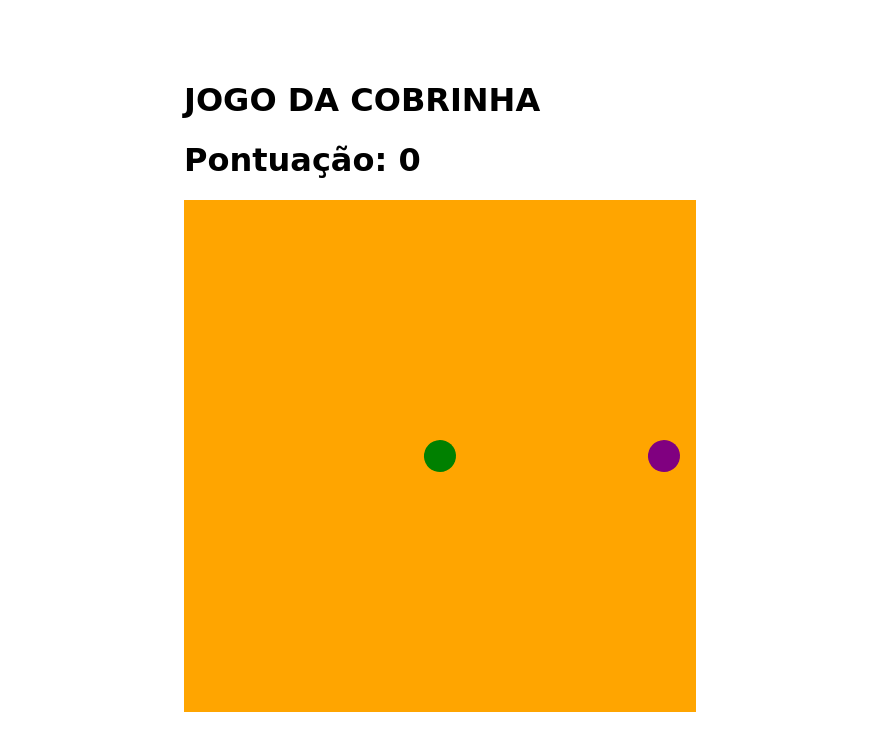
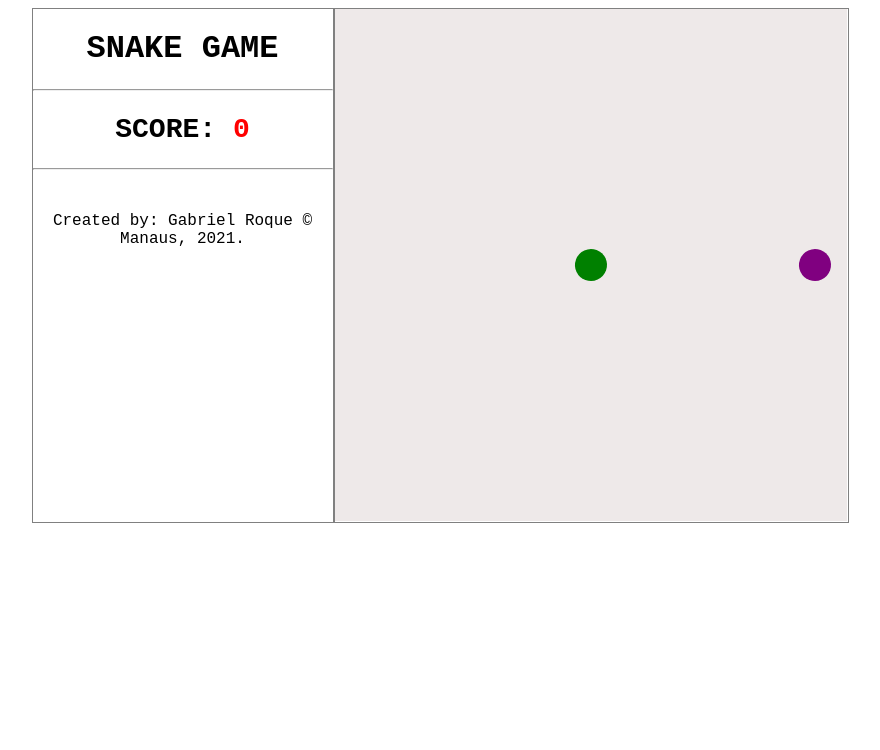
Before and after one commit to gabrielgdhl/Jogo-Cobrinha, a plain HTML site: page index.html in a window 1280 px wide. Shown: the whole page, without its empty margins (200-1080 px from the left). Drawn offline with Linux system fonts and the light colour scheme.

Commit message:
melhorei o layout

```diff
--- a/css/style.css
+++ b/css/style.css
@@ -1,10 +1,20 @@
-body {
+body{
+    display: flex;
+    align-items: center;
+    justify-content: center;
+    font-family: Andale Mono, monospace;
+}
+#canvas{
+    border: gray solid 1px;
+    width: 513px;
+    height: 513px;
+}
 
-    height: 95vh;
-    width: 95;
-    display: flex;
-    justify-content: center;
-    align-items: center;
-    flex-direction: column;
-    font-family:  cursive;
+#info-player{
+    border: gray solid 1px;
+    width: 300px;
+    height: 513px;
+    text-align: center;
+
+
 }
--- a/index.html
+++ b/index.html
@@ -9,10 +9,21 @@
         <script defer src="js/script.js"></script>
     </head>
     <body>
-        <div>
-            <h1>JOGO DA COBRINHA</h1>
-            <div id="score-player"></div>
+        <div id="info-player">
+            <h1>SNAKE GAME</h1><hr>
+            <h3 id="pontuacao"></h3><hr>
+            <br>
+            <footer id="rodape">
+                <p>Created by: Gabriel Roque &copy;<br>
+                Manaus, 2021.</p>
+            </footer>
+        </div>
+
+        <div id="canvas">
             <canvas id="snake-id" width="512" height="512"></canvas>
         </div>
+
+
+
     </body>
 </html>
--- a/js/script.js
+++ b/js/script.js
@@ -22,7 +22,7 @@ let food = {
 
 //função para criar o fundo do jogo
 function criarBG() {
-   context.fillStyle = "orange";//definindo a cor de fundo do jogo
+    context.fillStyle = "#EEE9E9";//definindo a cor de fundo do jogo
     context.fillRect(0, 0, 16 * box, 16 * box);//definindo o tamanho do desenho 16*32=512->tamanho definido do canvas.
 ;}
 
@@ -67,10 +67,10 @@ function iniciarJogo() {
     drawFood();
 
 
-    if(snake[0].x > 15 *box && direction == "right") snake[0].x = 0;
-    if(snake[0].x < 0  && direction == "left") snake[0].x = 16 * box;
-    if(snake[0].y > 15* box && direction == "down") snake[0].y = 0;
-    if(snake[0].y < 0  && direction == "up") snake[0].y = 16 * box;
+    if (snake[0].x > 16 * box && direction == "right") {clearInterval(jogo); alert("Game Over :)");}
+    if (snake[0].x < 0 && direction == "left") {clearInterval(jogo); alert("Game Over :)");}
+    if (snake[0].y > 16 * box && direction == "down") {clearInterval(jogo); alert("Game Over :)");}
+    if (snake[0].y < 0 && direction == "up"){clearInterval(jogo); alert("Game Over :)");}
 
     for(i=1; i < snake.length; i++ ){
         if(snake[0].x == snake[i].x && snake[0].y == snake[i].y){
@@ -104,11 +104,12 @@ function iniciarJogo() {
         x: snakeX,
         y: snakeY
     }
-    var htmlPontuacao = `<h1>Pontuação: ${pontuacao}</h1>`;
-    document.getElementById("score-player").innerHTML = htmlPontuacao;
+
     snake.unshift(newHead);
+    var resultado = `<h2>SCORE: <span style="color: red">${pontuacao}</span></h2>`;
+    document.getElementById("pontuacao").innerHTML = resultado;
 
 
 }
-
-let jogo = setInterval(iniciarJogo, 100);
+var level = 50;
+let jogo = setInterval(iniciarJogo, level);
```
